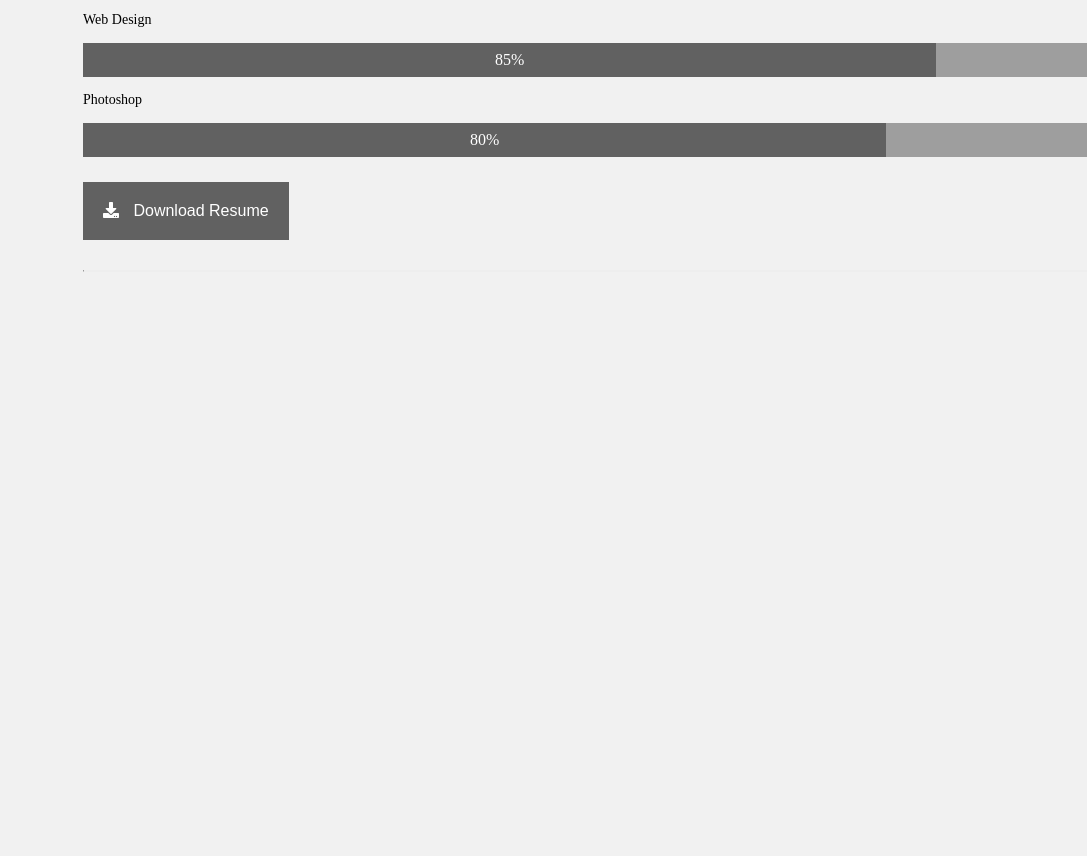
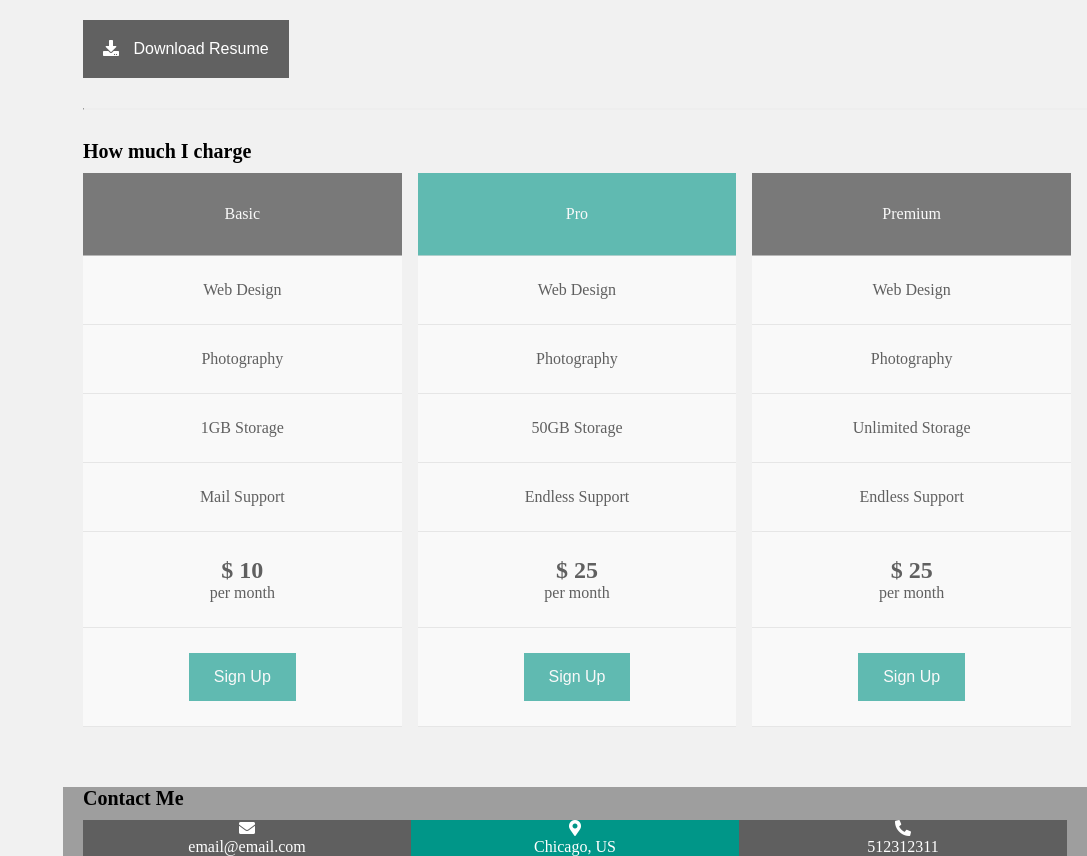
Before and after one commit to neil605164/vue-website, a plain HTML site: page index.html in a window 1280 px wide. Shown: the part 1929-2785 px from the top of the page, without its empty margins (193-1280 px from the left). Before the commit the page ends 2221 px from the top, so only its background shows below. Drawn offline with nearby package versions, Linux system fonts and the light colour scheme.

Commit message:
[add] finish about

```diff
--- a/index.html
+++ b/index.html
@@ -18,7 +18,7 @@
             <h4>PORTGOLIO</h4>
             <p>Template by W3.CSS</p>
             <div id="list">
-                <a href="#portgoliio">
+                <a href="#title">
                     <i class="fas fa-th-large"></i>PORTFOLIO
                 </a>
                 <a href="#about">
@@ -37,7 +37,7 @@
                 <i class="fab fa-linkedin-in"></i>
             </div>
         </div>
-        <div id="content">
+        <div id="main">
             <div id="title">
                 <h1>My Portfolio</h1>
             </div>
@@ -130,6 +130,76 @@
                 </p>
                 <hr>
             </div>
+            <div id="charge">
+                <h4>How much I charge</h4>
+                <div id="subject">
+                    <div id="plan" class="basic">
+                        <ul>
+                            <li class="black large">Basic</li>
+                            <li>Web Design</li>
+                            <li>Photography</li>
+                            <li>1GB Storage</li>
+                            <li>Mail Support</li>
+                            <li>
+                                <h2>$ 10</h2>
+                                <span>per month</span>
+                            </li>
+                            <li>
+                                <button>Sign Up</button>
+                            </li>
+                        </ul>
+                    </div>
+                    <div id="plan" class="pro">
+                        <ul>
+                            <li class="teal large">Pro</li>
+                            <li>Web Design</li>
+                            <li>Photography</li>
+                            <li>50GB Storage</li>
+                            <li>Endless Support</li>
+                            <li>
+                                <h2>$ 25</h2>
+                                <span>per month</span>
+                            </li>
+                            <li>
+                                <button>Sign Up</button>
+                            </li>
+                        </ul>
+                    </div>
+                    <div id="plan" class="premium">
+                        <ul>
+                            <li class="black large">Premium</li>
+                            <li>Web Design</li>
+                            <li>Photography</li>
+                            <li>Unlimited Storage</li>
+                            <li>Endless Support</li>
+                            <li>
+                                <h2>$ 25</h2>
+                                <span>per month</span>
+                            </li>
+                            <li>
+                                <button>Sign Up</button>
+                            </li>
+                        </ul>
+                    </div>
+                </div>
+            </div>
+            <div id="content">
+                <h4>Contact Me</h4>
+                <div id="contract">
+                    <div id="connect" class="gray">
+                        <p><i class="fas fa-envelope"></i></p>
+                        <p>email@email.com</p>
+                    </div>
+                    <div id="connect" class="teal">
+                        <p><i class="fas fa-map-marker-alt"></i></p>
+                        <p>Chicago, US</p>
+                    </div>
+                    <div id="connect" class="gray">
+                        <p><i class="fas fa-phone-alt"></i></p>
+                        <p>512312311</p>
+                    </div>
+                </div>
+            </div>
         </div>
     </div>
 </body>
--- a/style.css
+++ b/style.css
@@ -5,6 +5,7 @@
     padding: 0;
     /* 忽略 margin and padding 的寬高 */
     box-sizing: border-box;
+    list-style: none;
 }
 
 body {
@@ -74,23 +75,23 @@ body {
     color: rgb(143, 142, 142);
 }
 
-#content {
-    width: 80vw;
+#main {
+    width: 80%;
     background-color: #f1f1f1;
     margin-left: 20vw;
 }
 
-#content #title {
+#main #title {
     padding: 20px;
 }
 
-#content #title h1 {
+#main #title h1 {
     font-size: 36px;
     font-family: "Raleway", sans-serif;
     font-weight: 400;
 }
 
-#content #filter {
+#main #filter {
     margin-left: 20px;
     margin-right: 15px;
     padding-bottom: 15px;
@@ -98,82 +99,82 @@ body {
     border-bottom: 6px solid rgb(175, 174, 174);
 }
 
-#content #filter span {
+#main #filter span {
     margin-right: 10px;
     margin-top: 10px;
 }
 
-#content #filter button {
+#main #filter button {
     border: none;
     padding: 15px;
     font-size: 16px;
     background-color: white;
 }
 
-#content #filter button:hover {
+#main #filter button:hover {
     background-color: rgb(192, 192, 192);
 }
 
-#content #filter button:active {
+#main #filter button:active {
     color: white;
     background-color: rgb(0, 0, 0);
 }
 
-#content #filter button i {
+#main #filter button i {
     margin-right: 10px;
 }
 
-#content #card {
+#main #card {
     margin-left: 20px;
 }
 
-#content #card .card-detail {
+#main #card .card-detail {
     width: 33%;
     float: left;
     padding: 0px 5px 0px 5px;
     margin-bottom: 15px;
 }
 
-#content #card .card-detail #card-content {
+#main #card .card-detail #card-main {
     background-color: rgb(255, 255, 255);
     padding: 3px;
 }
 
-#content #card img {
+#main #card img {
     width: 100%;
     height: 250px;
     display: block;
 }
 
-#content #card img:hover {
+#main #card img:hover {
     opacity: 0.6;
 }
 
-#content #card .qwe {
+#main #card .qwe {
     width: 100%;
     height: 100%;
     background-color: violet;
 }
 
-#content #card #card-content p {
+#main #card #card-main p {
     padding: 13px;
     font-size: 15px;
 }
 
-#content #photo {
+#main #photo {
     display: inline-block;
     margin-left: 20px;
     padding: 15px 8px 20px 4px;
     width: 100%;
 }
 
-#content #photo .img-photo {
+#main #photo .img-photo {
     float: left;
     padding-right: 15px;
     width: 50%;
 }
 
-#content #photo .img-photo img {
+#main #photo .img-photo img {
     width: 100%;
     vertical-align: middle
 }
@@ -225,3 +226,99 @@ body {
 #about .fa-download {
     margin-right: 10px;
 }
+
+#charge {
+    display: flex;
+    margin-left: 20px;
+    margin-bottom: 60px;
+    flex-direction: column;
+}
+
+#charge h4 {
+    margin: 10px 0;
+    font-size: 20px;
+}
+
+#charge #subject {
+    display: flex;
+}
+
+#charge #subject #plan {
+    width: 33.333%;
+    padding-right: 16px;
+    opacity: 0.6;
+}
+
+#charge #subject #plan:hover {
+    opacity: 1;
+}
+
+#charge #subject #plan .black {
+    background-color: rgb(43, 43, 43);
+    color: white;
+}
+
+#charge #subject #plan .black:hover {
+    background-color: rgb(43, 43, 43);
+    color: white;
+    opacity: 1 !important;
+}
+
+#charge #subject #plan .teal {
+    background-color: #009688;
+    color: white;
+}
+
+#charge #subject #plan .large {
+    text-align: center;
+    padding: 32px;
+}
+
+#charge #subject #plan li {
+    background-color: white;
+    text-align: center;
+    padding: 25px;
+    border-bottom: 1px solid rgba(206, 206, 206, 0.63);
+}
+
+#charge #subject #plan button {
+    border: none;
+    padding: 15px 25px;
+    font-size: 16px;
+    background-color: #009688;
+    color: white;
+}
+
+#charge #subject #plan button:hover {
+    background-color: black;
+}
+
+#content {
+    display: block;
+    background-color: rgb(158, 158, 158);
+    padding: 0 20px;
+}
+
+#content h4 {
+    margin: 10px 0;
+    font-size: 20px;
+}
+
+#content #contract {
+    display: flex;
+}
+
+#content #contract #connect {
+    width: 33.3333%;
+    text-align: center;
+}
+
+#content #contract .gray {
+    background-color: rgb(95, 95, 95);
+    color: white;
+}
+
+#content #contract .teal {
+    background-color: #009688;
+    color: white;
+}
```
